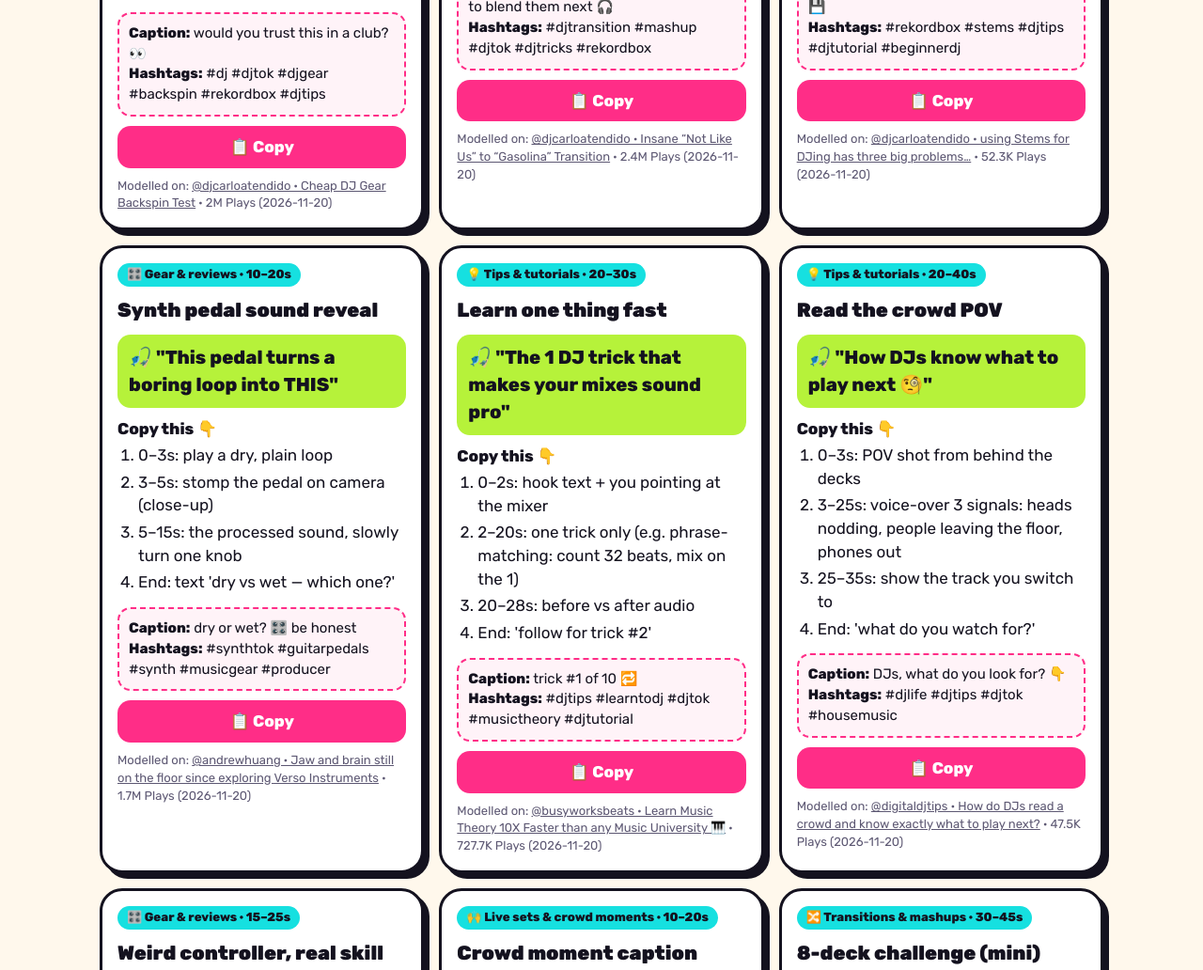
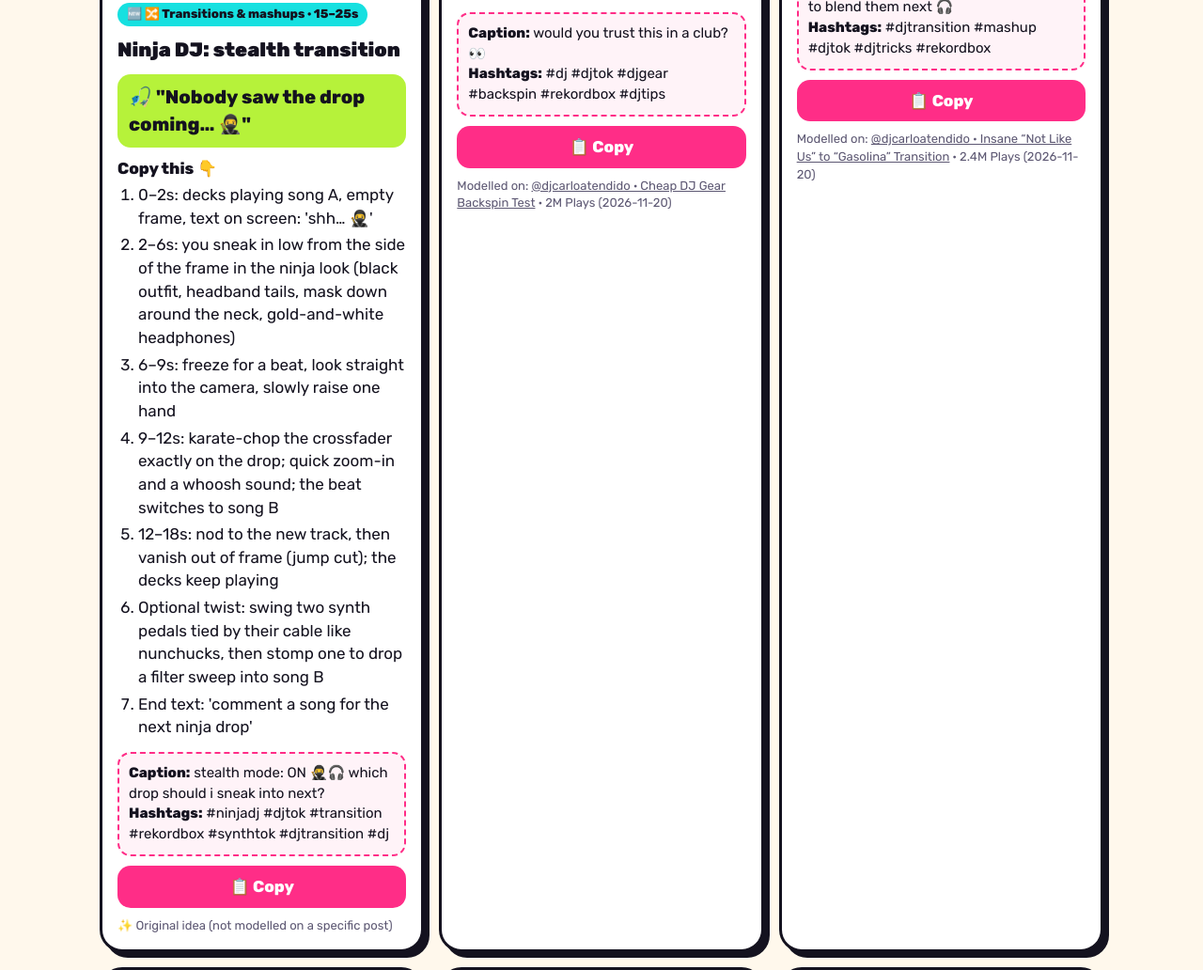
Before and after one commit to phr0sty/x-board, a plain HTML site: page tiktok/index.html in a window 1280 px wide. Shown: the part 3609-4641 px from the top of the page at 94% size. Drawn offline with Linux system fonts and the light colour scheme.

Commit message:
TikTok board: add Ninja DJ idea

```diff
--- a/tiktok/data.json
+++ b/tiktok/data.json
@@ -1363,6 +1363,28 @@
  ],
  "ideas": [
   {
+   "id": "tt0",
+   "title": "Ninja DJ: stealth transition",
+   "format": "transition",
+   "length": "15–25s",
+   "original": true,
+   "modeled_on": null,
+   "image": "img/ninja-dj.svg",
+   "image_alt": "AI persona as a ninja DJ: black outfit, dark headband with tails, mask pulled down, gold-and-white headphones, hand over the mixer",
+   "hook": "\"Nobody saw the drop coming… 🥷\"",
+   "script": [
+    "0–2s: decks playing song A, empty frame, text on screen: 'shh… 🥷'",
+    "2–6s: you sneak in low from the side of the frame in the ninja look (black outfit, headband tails, mask down around the neck, gold-and-white headphones)",
+    "6–9s: freeze for a beat, look straight into the camera, slowly raise one hand",
+    "9–12s: karate-chop the crossfader exactly on the drop; quick zoom-in and a whoosh sound; the beat switches to song B",
+    "12–18s: nod to the new track, then vanish out of frame (jump cut); the decks keep playing",
+    "Optional twist: swing two synth pedals tied by their cable like nunchucks, then stomp one to drop a filter sweep into song B",
+    "End text: 'comment a song for the next ninja drop'"
+   ],
+   "caption": "stealth mode: ON 🥷🎧 which drop should i sneak into next?",
+   "hashtags": "#ninjadj #djtok #transition #rekordbox #synthtok #djtransition #dj"
+  },
+  {
    "id": "tt1",
    "title": "Cheap gear stress test",
    "format": "gear",
--- a/tiktok/index.html
+++ b/tiktok/index.html
@@ -56,6 +56,7 @@ h2{font-size:30px;font-weight:900;margin:0 0 6px;letter-spacing:-.5px}
 .fill{height:100%;border-radius:999px;background:linear-gradient(90deg,var(--pink),var(--purple))}
 .ideas{display:grid;grid-template-columns:repeat(auto-fill,minmax(310px,1fr));gap:16px}
 .idea{background:var(--card);border:3px solid var(--ink);border-radius:24px;padding:16px;box-shadow:6px 6px 0 var(--ink);display:flex;flex-direction:column;gap:10px}
+.ideaimg{width:100%;aspect-ratio:9/16;max-height:420px;object-fit:cover;border-radius:16px;border:3px solid var(--ink)}
 .idea h3{margin:0;font-size:21px;font-weight:900}
 .hook{font-size:20px;font-weight:800;background:var(--lime);border-radius:14px;padding:10px 12px}
 .idea ol{margin:0;padding-left:22px}.idea li{margin:4px 0}
@@ -92,6 +93,7 @@ footer ul{padding-left:18px}
 <footer class="wrap" id="foot"></footer>
 <script src="../social-i18n.js"></script>
 <script>
+var ORIG={en:'✨ Original idea (not modelled on a specific post)',ru:'✨ Оригинальная идея (не по мотивам конкретного поста)',es:'✨ Idea original (no basada en una publicación concreta)',pt:'✨ Ideia original (não inspirada em um post específico)',fr:'✨ Idée originale (pas inspirée d\'une publication précise)',de:'✨ Eigene Idee (kein bestimmter Beitrag als Vorbild)',ja:'✨ オリジナルのアイデア（特定の投稿が元ではありません）',ko:'✨ 오리지널 아이디어 (특정 게시물을 참고하지 않음)',zh:'✨ 原创点子（并非参考某个具体内容）'};
 var t=SI.t, EMO={transition:'🔀',tutorial:'💡',build:'🛠️',gear:'🎛️',live:'🙌',release:'📣',other:'✨',short:'⚡'};
 function esc(s){return String(s==null?'':s).replace(/[&<>"']/g,function(c){return{'&':'&amp;','<':'&lt;','>':'&gt;','"':'&quot;',"'":'&#39;'}[c]})}
 function nav(cur){var q=SI.lang!=='en'?'?lang='+SI.lang:'';var b=[['../','nav_x','x'],['../instagram/','nav_ig','ig'],['../tiktok/','nav_tt','tt'],['../youtube/','nav_yt','yt']];
@@ -116,10 +118,10 @@ function render(d){
  var mx=Math.max.apply(null,d.formats.map(function(f){return f.median_views}).concat([1]));
  document.getElementById('fmtnote').textContent=t('k_median')+' · '+t('window',{n:d.window_days});
  document.getElementById('fmts').innerHTML=d.formats.map(function(f){return '<div class="frow"><div>'+EMO[f.key]+' '+esc(t('fmt_'+f.key))+'</div><div class="track"><div class="fill" style="width:'+Math.max(4,100*f.median_views/mx)+'%"></div></div><div>'+SI.num(f.median_views)+' <span class="small">· '+f.count+' '+esc(t('count'))+'</span></div></div>'}).join('');
- document.getElementById('ideas').innerHTML=d.ideas.map(function(x){var cap=x.caption+'\n\n'+x.hashtags;return '<article class="idea"><span class="chip">'+(EMO[x.format]||'✨')+' '+esc(t('fmt_'+x.format))+' · '+esc(x.length)+'</span><h3>'+esc(x.title)+'</h3>'+
+ document.getElementById('ideas').innerHTML=d.ideas.map(function(x){var cap=x.caption+'\n\n'+x.hashtags;return '<article class="idea">'+(x.image?'<img class="ideaimg" loading="lazy" src="'+esc(x.image)+'" alt="'+esc(x.image_alt||x.title)+'">':'')+'<span class="chip">'+(x.original?'🆕 ':'')+(EMO[x.format]||'✨')+' '+esc(t('fmt_'+x.format))+' · '+esc(x.length)+'</span><h3>'+esc(x.title)+'</h3>'+
   '<div class="hook">🎣 '+esc(x.hook)+'</div><div><b>'+esc(t('tt_copy_this'))+'</b><ol>'+x.script.map(function(s){return '<li>'+esc(s)+'</li>'}).join('')+'</ol></div>'+
   '<div class="cap"><b>'+esc(t('caption'))+':</b> '+esc(x.caption)+'<br><b>'+esc(t('hashtags'))+':</b> '+esc(x.hashtags)+'</div>'+copyBtn(cap)+
-  '<div class="meta">'+esc(t('modeled_on'))+': <a href="'+esc(x.modeled_on.url)+'" target="_blank" rel="noopener">@'+esc(x.modeled_on.handle)+' · '+esc(x.modeled_on.title)+'</a> · '+SI.num(x.modeled_on.views)+' '+esc(t('plays'))+' ('+esc(x.modeled_on.as_of)+')</div></article>'}).join('');
+  (x.modeled_on?'<div class="meta">'+esc(t('modeled_on'))+': <a href="'+esc(x.modeled_on.url)+'" target="_blank" rel="noopener">@'+esc(x.modeled_on.handle)+' · '+esc(x.modeled_on.title)+'</a> · '+SI.num(x.modeled_on.views)+' '+esc(t('plays'))+' ('+esc(x.modeled_on.as_of)+')</div>':'<div class="meta">'+esc(ORIG[SI.lang]||ORIG.en)+'</div>')+'</article>'}).join('');
  document.getElementById('roster').innerHTML=d.roster.map(function(r){return '<div class="li"><div class="n">'+r.rank+'</div><div><a href="'+esc(r.url)+'" target="_blank" rel="noopener"><b>@'+esc(r.handle)+'</b></a><div class="small">'+esc(r.name||'')+(r.error?' · '+esc(t('na')):'')+'</div></div>'+
   '<div class="s s2">'+SI.num(r.followers)+'<small>'+esc(t('followers'))+'</small></div><div class="s">'+SI.num(r.best_views)+'<small>'+esc(t('best'))+'</small></div></div>'}).join('');
  document.getElementById('foot').innerHTML='<h3>'+esc(t('limits_title'))+'</h3><ul>'+d.limits.map(function(x){return '<li>'+esc(x)+'</li>'}).join('')+'</ul><h3>'+esc(t('sources_title'))+'</h3><ul>'+d.sources.map(function(x){return '<li>'+esc(x)+'</li>'}).join('')+'</ul><p>'+esc(t('footer'))+'</p>';
```
Also changed, not shown: tiktok/ideas.json (+23 -1 lines), tiktok/img/ninja-dj.svg (added).
